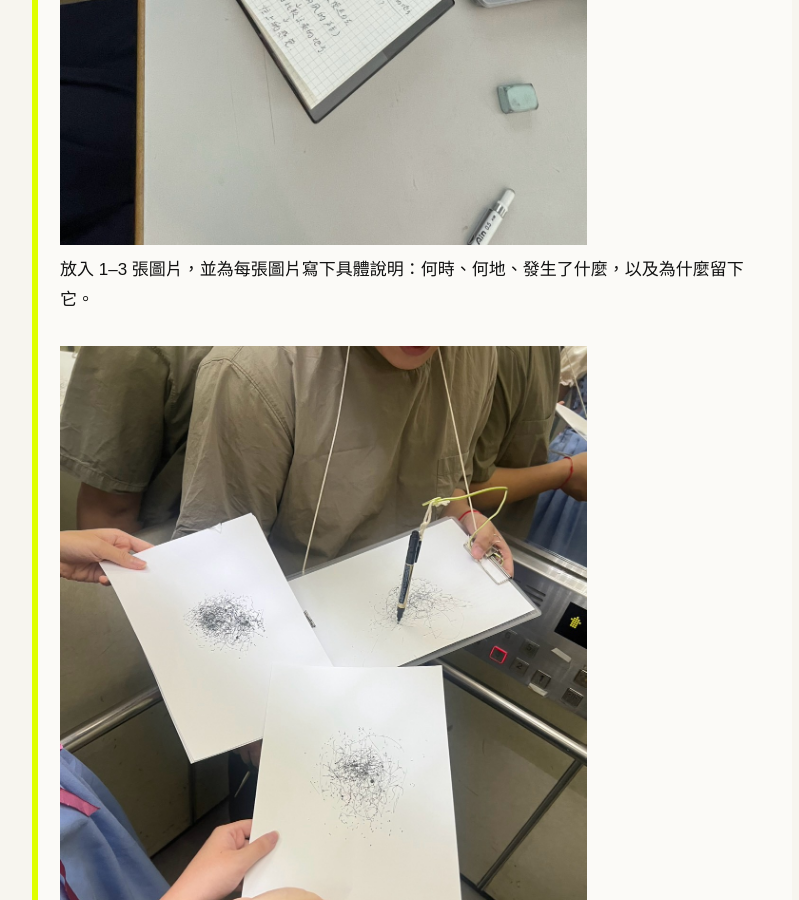
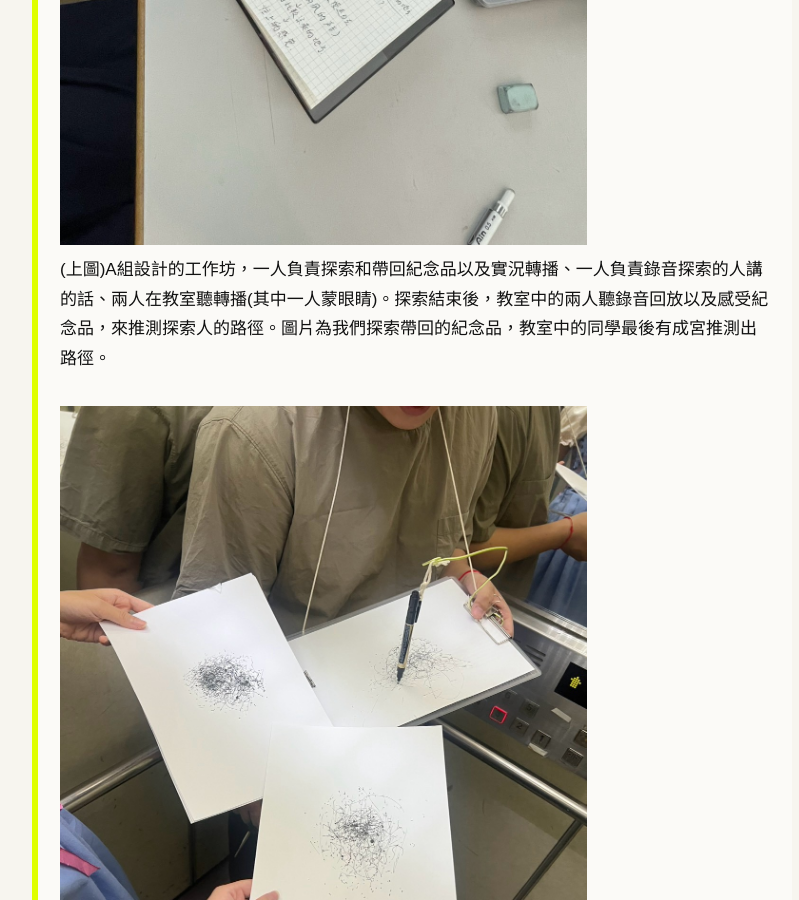
Before and after one commit to yo566566/fieldworkarchive, a Jekyll site: the page built from weeks/week-03.md, in a window 1280 px wide and 900 px high, scrolled down 1034 px. Shown: the whole window, without its empty margins (48-847 px from the left). Built offline with Jekyll 4.4.1, drawn with Linux system fonts in a browser that asks for light colours; some of the changed text lies outside the part shown.

Commit message:
Update week-03.md

```diff
--- a/weeks/week-03.md
+++ b/weeks/week-03.md
@@ -10,13 +10,14 @@ permalink: /weeks/week-03/
 > 請保留具體的現場、材料、語句或身體感受。
 ## TRACE｜痕跡
 ![圖片說明]({{ '/assets/images/w3-01.jpg' | relative_url }})
-放入 1–3 張圖片，並為每張圖片寫下具體說明：何時、何地、發生了什麼，以及為什麼留下它。
+(上圖)A組設計的工作坊，一人負責探索和帶回紀念品以及實況轉播、一人負責錄音探索的人講的話、兩人在教室聽轉播(其中一人蒙眼睛)。探索結束後，教室中的兩人聽錄音回放以及感受紀念品，來推測探索人的路徑。圖片為我們探索帶回的紀念品，教室中的同學最後有成宮推測出路徑。
 ![圖片說明]({{ '/assets/images/w3-02.jpg' | relative_url }})
+(上圖)自製裝置來進行地面回畫。
 ![圖片說明]({{ '/assets/images/w3-03.jpg' | relative_url }})
-
+(上圖)回畫完成的成果，以及我們的行徑路線紀錄。
 ## FRICTION｜摩擦
 
-描述一個沒有如預期發生的瞬間。
+因為裝置簡易，奇異筆時常沒有辦法懸掛在適合的高度做紀錄，有時中途才發現奇異筆卡在紙張上無法移動，造成很大一個暈染的點。不過這問題用一隻手輔助拿著支架就能解決。
 
 ## CONNECTION｜連結
 
```
